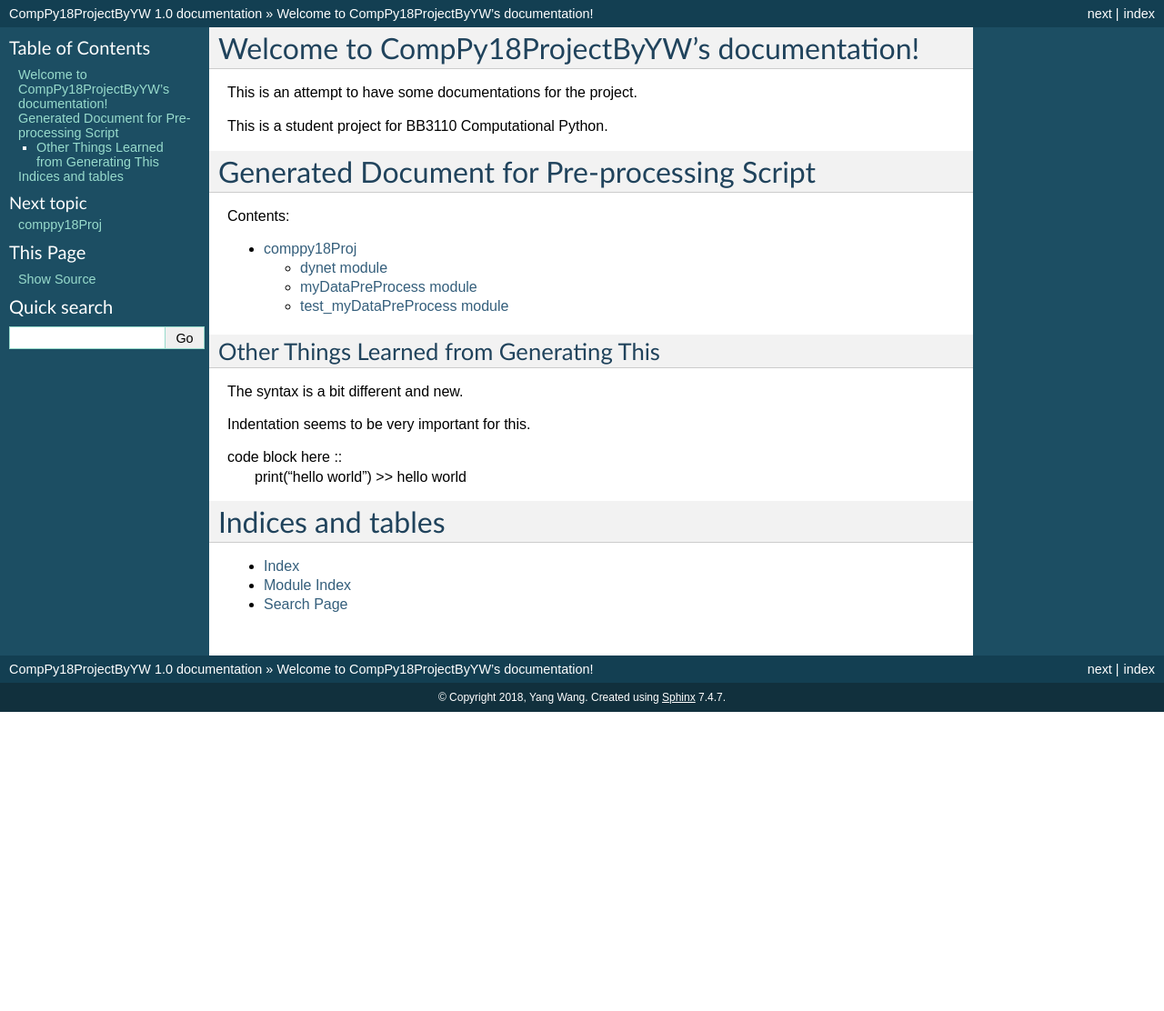
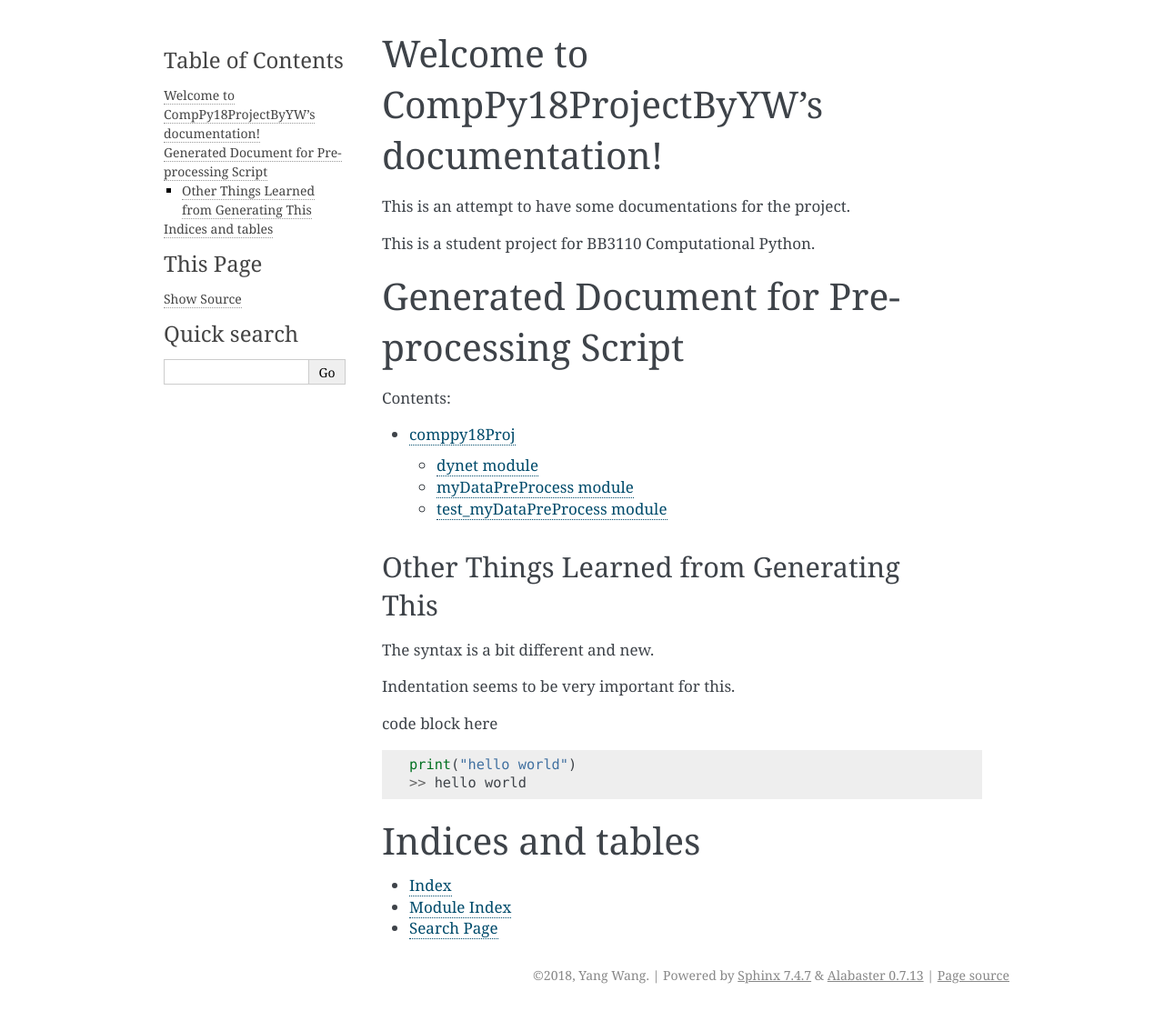
Before and after one commit to easyt0re/comppy18Proj, a Sphinx documentation site: the page built from doc/source/index.rst, in a window 1280 px wide. Shown: the whole page at 91% size. Built offline with Sphinx 7.4.7, drawn with Linux system fonts in a browser that asks for light colours; before the commit the page ends 900 px from its top, so only the background shows below that.

Commit message:
changed theme of the doc

```diff
--- a/doc/source/conf.py
+++ b/doc/source/conf.py
@@ -78,8 +78,8 @@ pygments_style = 'sphinx'
 # The theme to use for HTML and HTML Help pages.  See the documentation for
 # a list of builtin themes.
 #
-# html_theme = 'alabaster'
-html_theme = 'default'
+html_theme = 'alabaster'
+# html_theme = 'default'
 
 # Theme options are theme-specific and customize the look and feel of a theme
 # further.  For a list of options available for each theme, see the
--- a/doc/source/index.rst
+++ b/doc/source/index.rst
@@ -13,7 +13,7 @@ Generated Document for Pre-processing Script
 ====================
 
 .. toctree::
-   :maxdepth: 4
+   :maxdepth: 7
    :caption: Contents:
 
    modules
@@ -26,6 +26,7 @@ The syntax is a bit different and new.
 Indentation seems to be very important for this.
 
 code block here ::
+
 	print("hello world")
 	>> hello world
 
--- a/myDataPreProcess.py
+++ b/myDataPreProcess.py
@@ -5,6 +5,7 @@ Data Loading and Processing Tutorial
 **Author**: `Sasank Chilamkurthy <https://chsasank.github.io>`_
 
 This is the original author of the original tutorial.
+
 **New Author**: `Yang Wang`_
 
 A lot of effort in solving any machine learning problem goes in to
```
